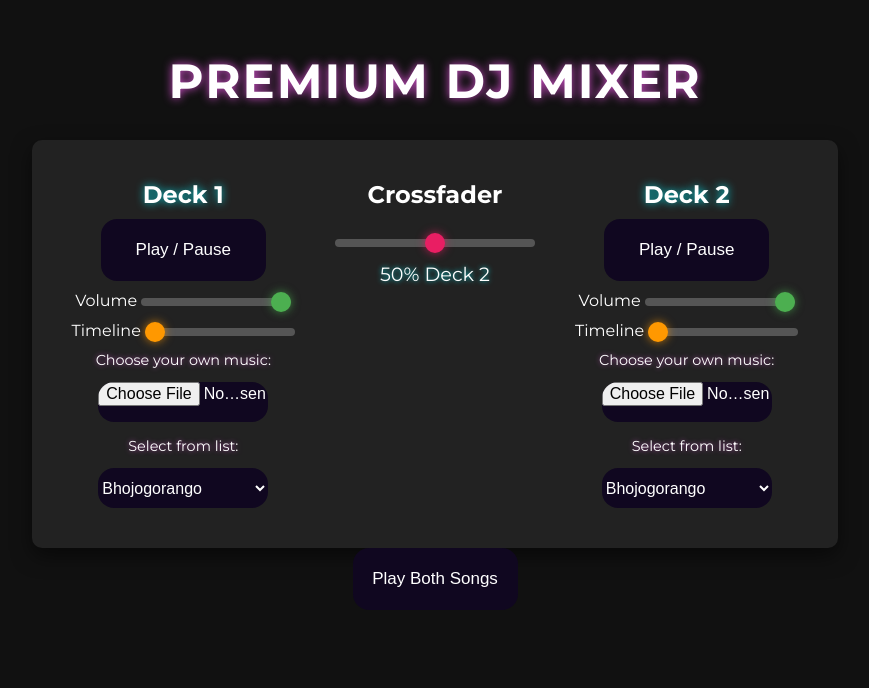
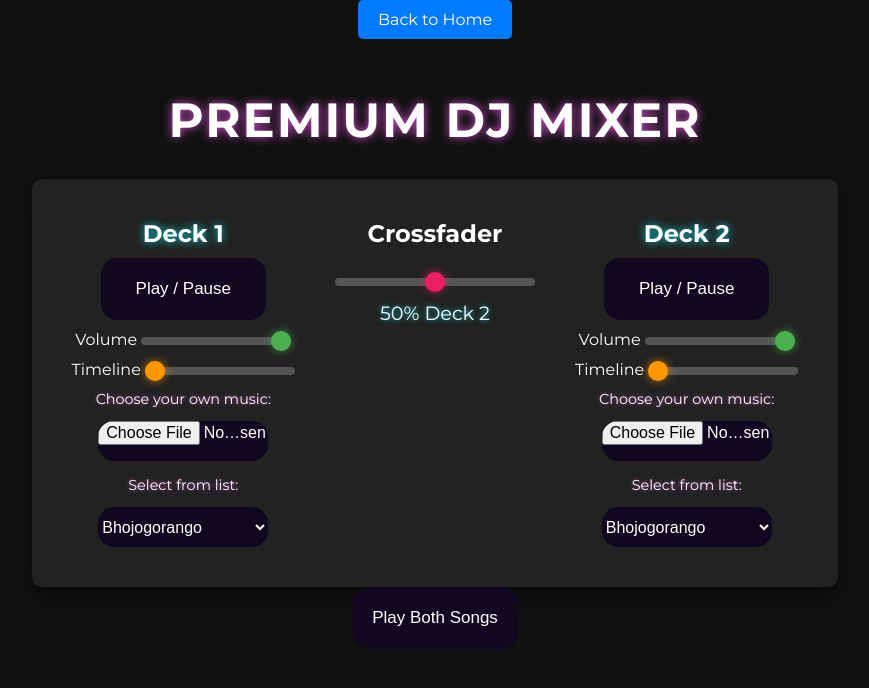
Before and after one commit to ProgramPros-cpu/joykumbhakar, a plain HTML site: page Dj.html in a window 1280 px wide. Shown: the whole page, without its empty margins (205-1074 px from the left). Drawn offline with Linux system fonts and the light colour scheme.

Commit message:
Update Dj.html

```diff
--- a/Dj.html
+++ b/Dj.html
@@ -252,6 +252,7 @@ button:active {
   </style>
 </head>
 <body>
+  <a href="index.html" style="display: inline-block; padding: 10px 20px; background-color: #007bff; color: white; text-decoration: none; border-radius: 5px;">Back to Home</a>
   <!-- Overlay that appears when the device is in portrait mode -->
   <div id="rotateOverlay">
     <img src="rotate your device.gif" alt="Please rotate your device" />
```
